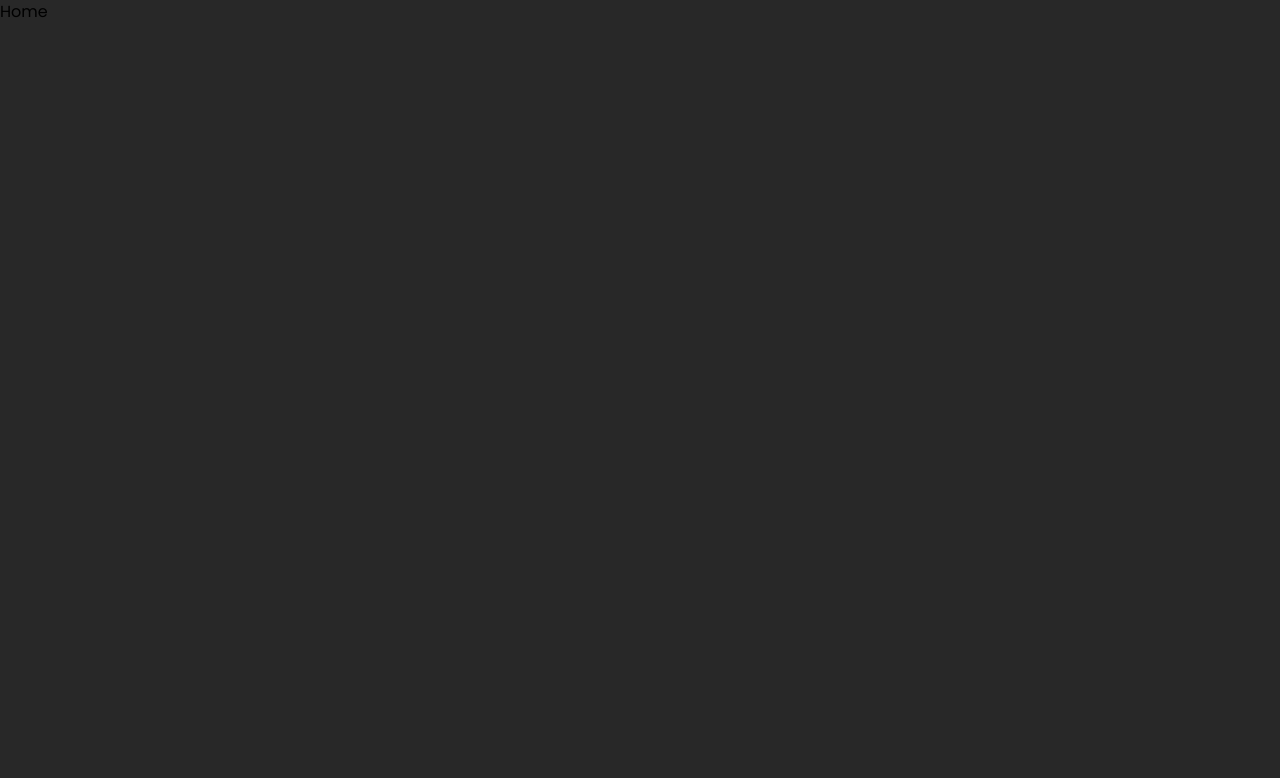
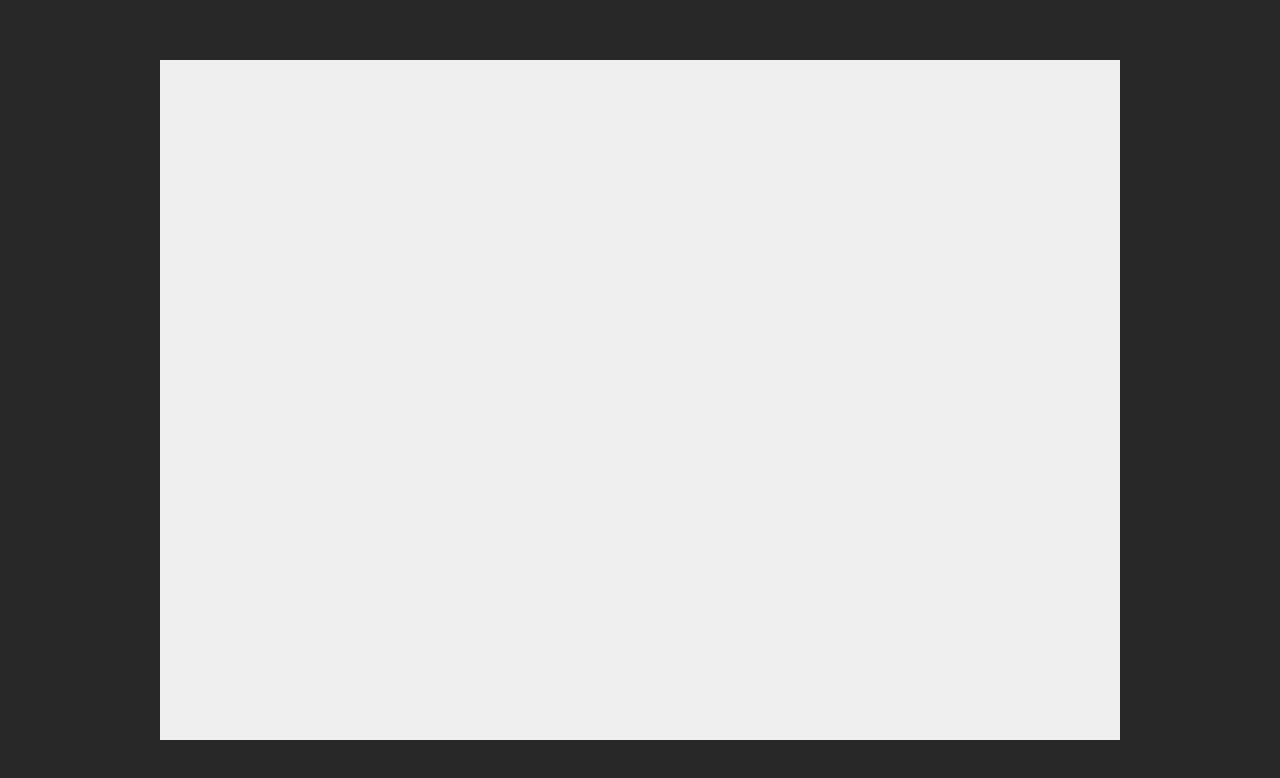
Before and after one commit to EshanTrivedi21/Messenger, a React (Create React App) app: page / in a window 1280 px wide. Shown: the top 778 px of the page. Built offline with nearby package versions, Linux system fonts and the light colour scheme; the HTML template or start-up script is replaced by a standard one.

Commit message:
feat: home setup

```diff
--- a/src/auth/Home.jsx
+++ /dev/null
@@ -1,9 +0,0 @@
-import React from 'react';
-
-const Home = () => {
-  return (
-    <div>Home</div>
-  )
-}
-
-export default Home
--- a/src/auth/Login.jsx
+++ b/src/auth/Login.jsx
@@ -20,7 +20,7 @@ const Login = () => {
               <Typography variant="auth-title" content="Login" />
               <Typography variant="auth-subtitle" content="Log in to your account"/>
             </FlexCol>
-            <FlexCol className="w-[75%] gap-6">
+            <FlexCol className="!w-[75%] gap-6">
               <TextInput label="Email" />
               <TextInput label="Password" />
             </FlexCol>
--- a/src/auth/Register.jsx
+++ b/src/auth/Register.jsx
@@ -20,7 +20,7 @@ const Register = () => {
               <Typography variant="auth-title" content="Register" />
               <Typography variant="auth-subtitle" content="Create your account now"/>
             </FlexCol>
-            <FlexCol className="w-[75%] gap-6">
+            <FlexCol className="!w-[75%] gap-6">
               <TextInput label="Full Name" />
               <TextInput label="Email" />
               <TextInput label="Password" />
--- a/src/auth/exports.jsx
+++ b/src/auth/exports.jsx
@@ -1,5 +1,4 @@
-import Home from "./Home";
 import Register from "./Register";
 import Login from "./Login";
 
-export { Home, Register, Login };
+export { Register, Login };
--- /dev/null
+++ b/src/pages/Home.jsx
@@ -0,0 +1,13 @@
+import React from 'react';
+import { Container, Box } from '../utilities/exports';
+
+const Home = () => {
+  return (
+    <Container>
+      <Box className="h-[85vh] w-[75vw]">
+      </Box>
+    </Container>
+  )
+}
+
+export default Home
--- /dev/null
+++ b/src/pages/exports.jsx
@@ -0,0 +1,5 @@
+import Home from './Home';
+
+export {
+    Home
+}
--- a/src/router/router.jsx
+++ b/src/router/router.jsx
@@ -1,4 +1,5 @@
-import { Home, Register, Login } from "../auth/exports";
+import { Home } from "../pages/exports";
+import { Register, Login } from "../auth/exports";
 
 const routes = [
   {
```
